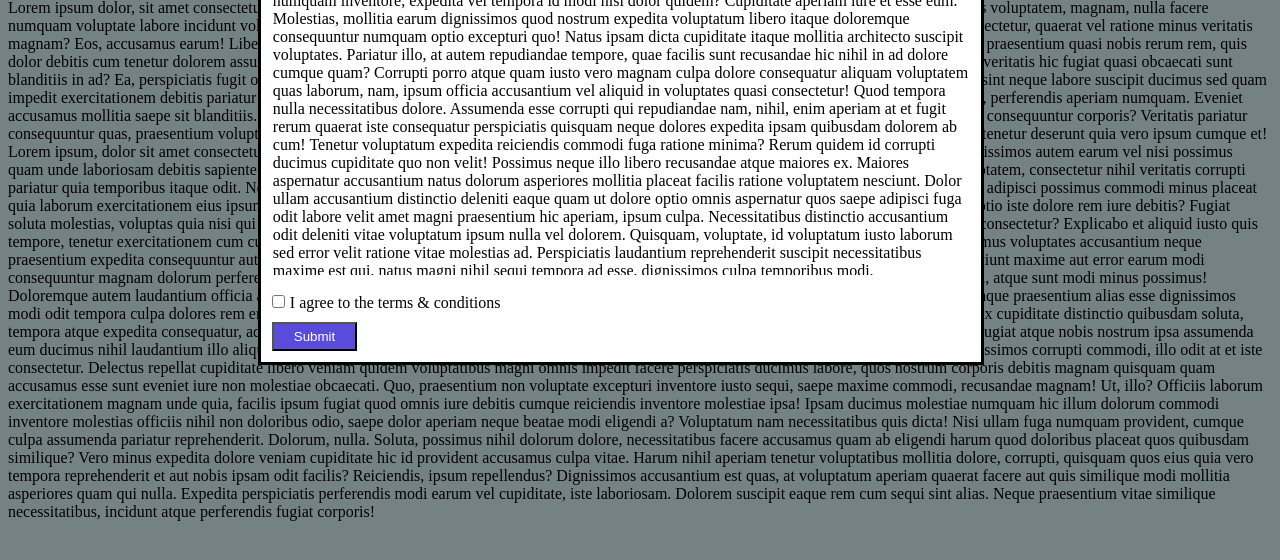
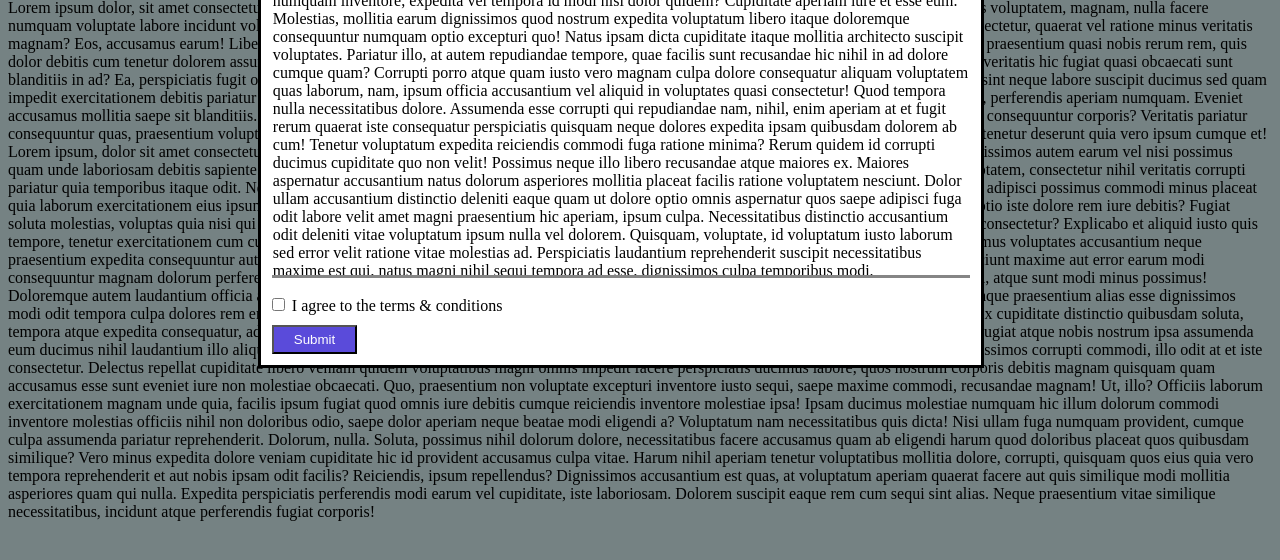
Before and after one commit to tiwprash/pwfullstackweb, a plain HTML site: page week_05_Position_assignment/Q10.html in a window 1280 px wide. Shown: the part 126-686 px from the top of the page. Drawn offline with Linux system fonts and the light colour scheme.

Commit message:
assignment complete

```diff
--- a/week_05_Position_assignment/Q10.html
+++ b/week_05_Position_assignment/Q10.html
@@ -78,7 +78,9 @@
     .container p {
       overflow: scroll;
       max-height: 300px;
+      border-bottom: solid;
       border-color: #858585;
+
     }
   </style>
   <body>
@@ -235,7 +237,8 @@
         eius.
       </p>
       <br />
-      <input type="checkbox" /> I agree to the terms & conditions <br />
+      <input type="checkbox" name="checkbox"/>
+      <label for="checkbox">I agree to the terms & conditions</label>  <br />
 
       <button>Submit</button>
     </dialog>
```
